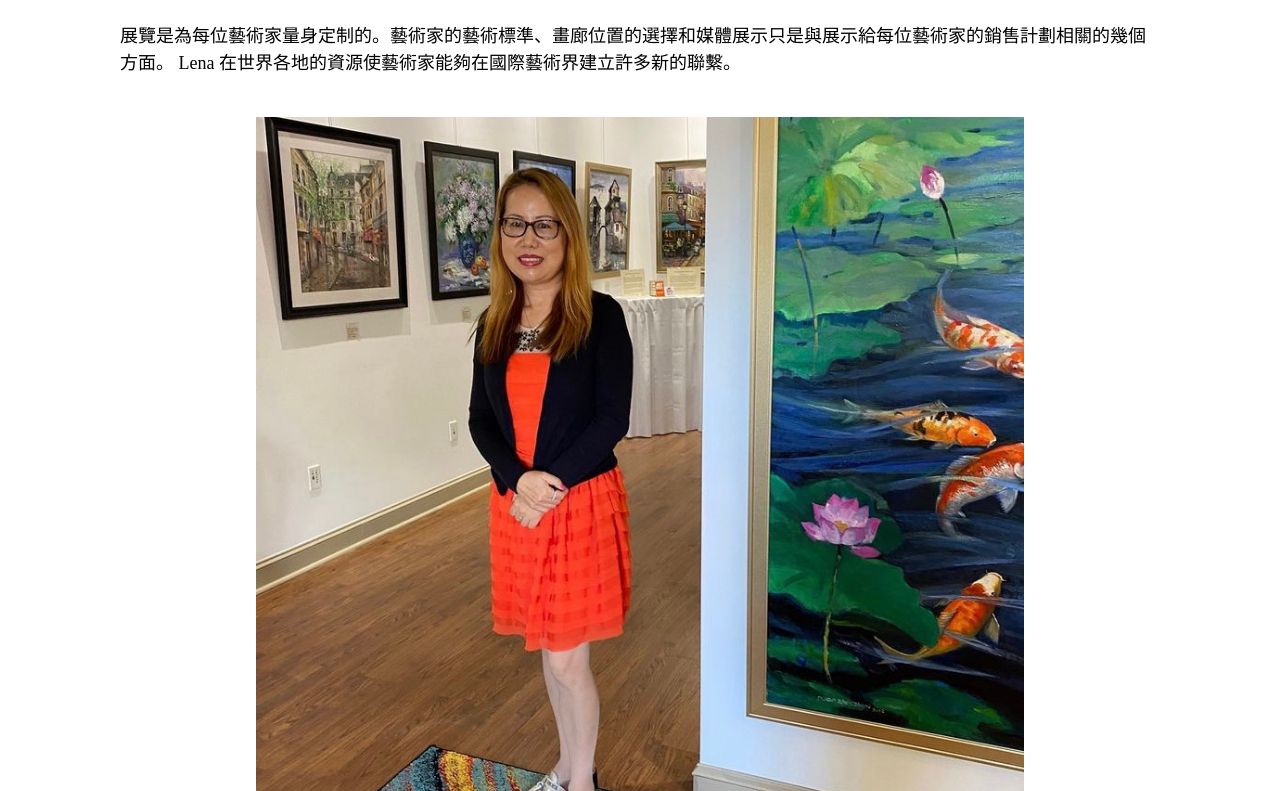
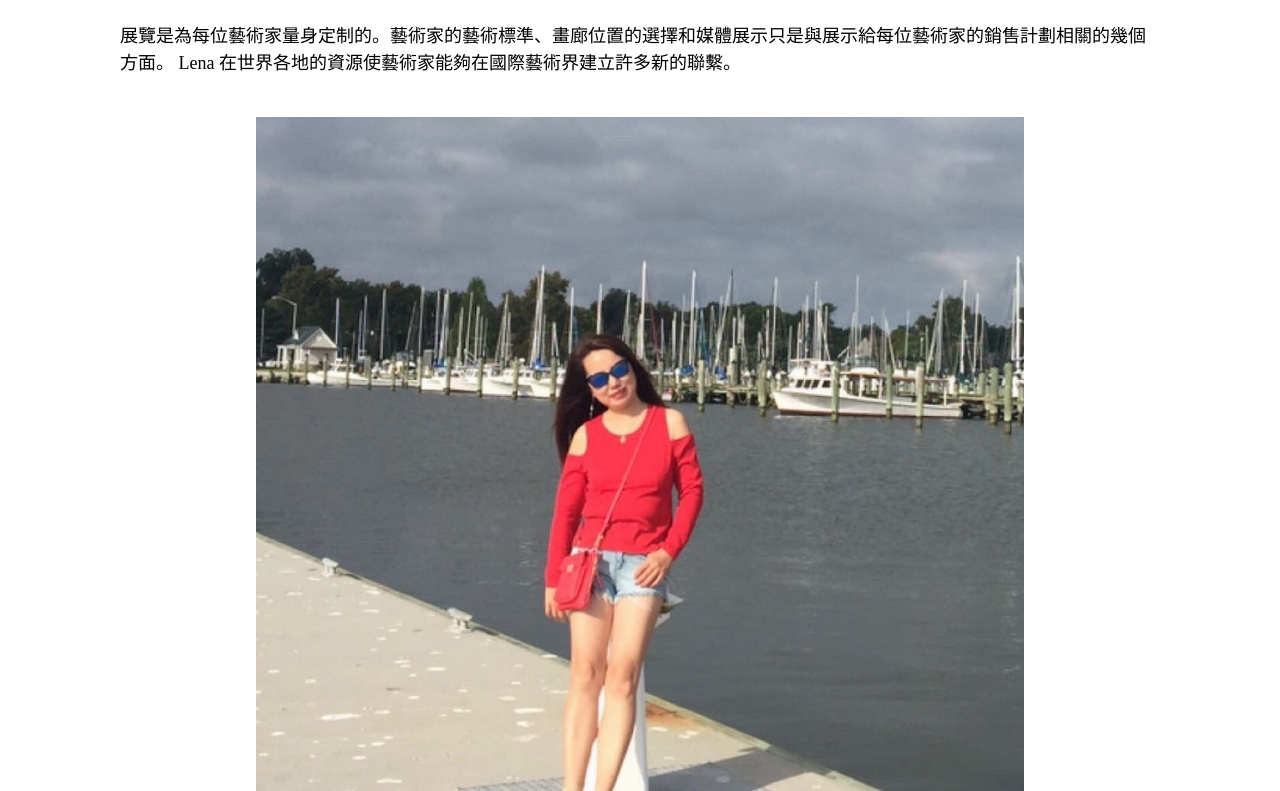
Before and after one commit to cupokoffi8/home, a React (Create React App) app: page /#/our-founder-mandarin in a window 1280 px wide. Shown: the part 509-1300 px from the top of the page. Built offline with nearby package versions, Linux system fonts and the light colour scheme.

Commit message:
Changed Founder image

```diff
--- a/src/Components/The-Gallery/Our-Founder/Our-Founder-Mandarin.js
+++ b/src/Components/The-Gallery/Our-Founder/Our-Founder-Mandarin.js
@@ -37,7 +37,7 @@ function OurFounderMandarin() {
             Lena 在世界各地的資源使藝術家能夠在國際藝術界建立許多新的聯繫。
             </p>
 
-            <img id="image-thing-at" src="OFNew.JPG" />
+            <img id="image-thing-at" src="OFNew.jpeg" />
 
           </div>
         </>
--- a/src/Components/The-Gallery/Our-Founder/Our-Founder.js
+++ b/src/Components/The-Gallery/Our-Founder/Our-Founder.js
@@ -45,7 +45,7 @@ function OurFounder() {
             within the international art community.
             </p>
 
-            <img id="image-thing-at" src="OFNew.JPG" />
+            <img id="image-thing-at" src="OFNew.jpeg" />
 
           </div>
         </>
```
Also changed, not shown: public/OFNew.jpeg (added).
